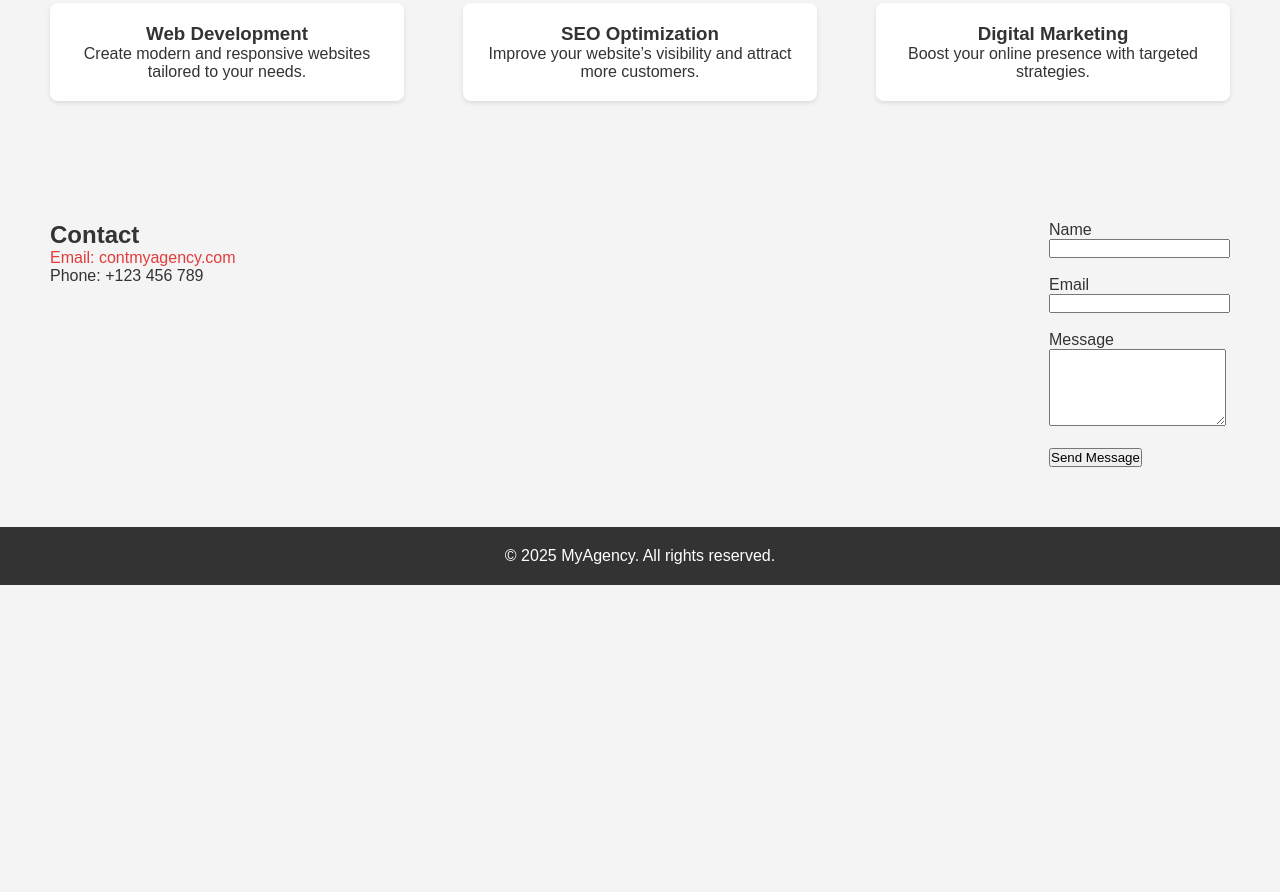
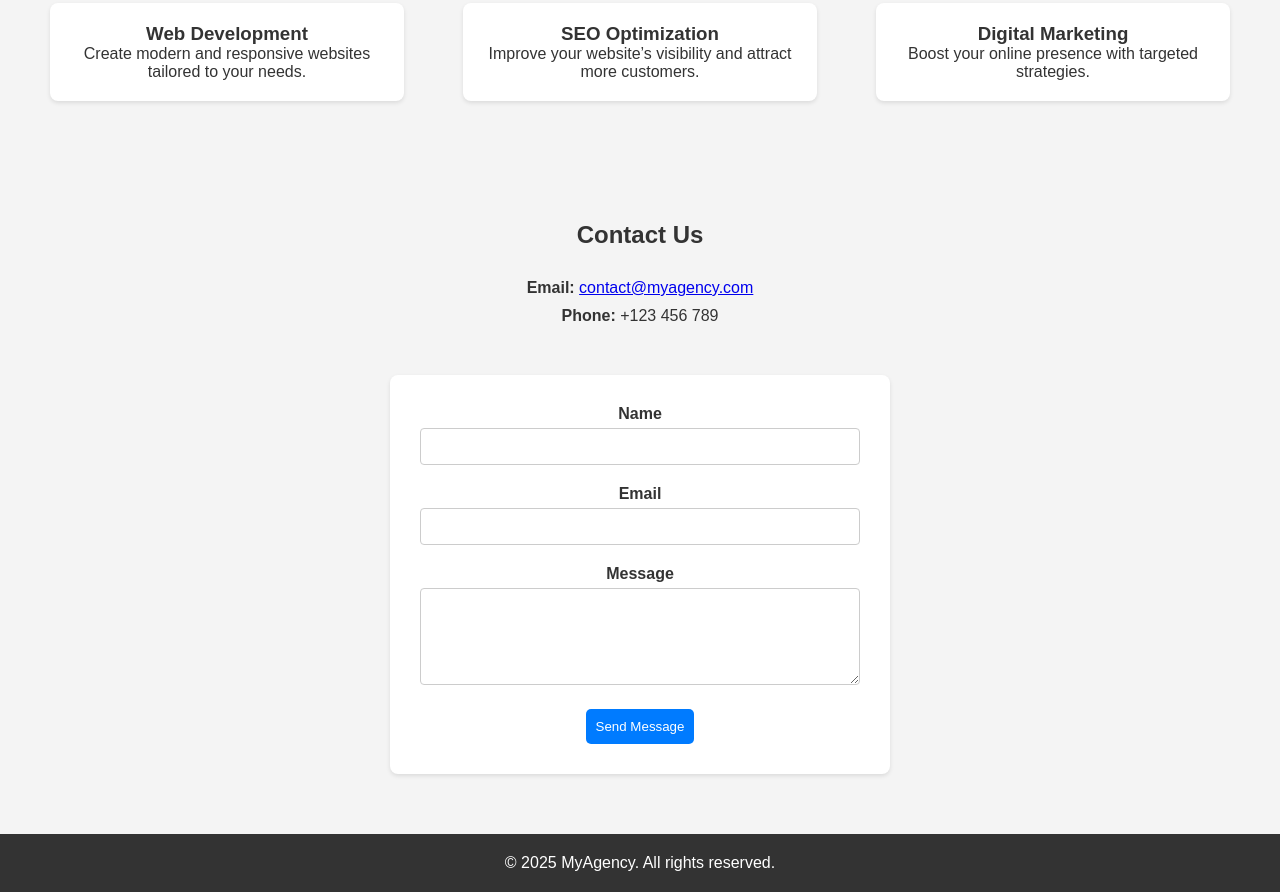
Before and after one commit to LAARF007/web_pages, a plain HTML site: page index.html in a window 1280 px wide. Shown: the part 925-1817 px from the top of the page. Before the commit the page ends 1510 px from the top, so only its background shows below. Drawn offline with Linux system fonts and the light colour scheme.

Commit message:
Déploiement du site mis à jour 2025-04-10 18:46:55

```diff
--- a/index.html
+++ b/index.html
@@ -3,7 +3,6 @@
     <meta name="viewport" content="width=device-width, initial-scale=1.0" />
     <title>Agence Landing Page</title>
     <style>
-
         * {
             margin: 0;
             padding: 0;
@@ -86,6 +85,68 @@
             color: white;
             text-align: center;
         }
+
+        /* Contact Section Styles */
+        .contact {
+            flex-direction: column;
+            align-items: center;
+            text-align: center;
+        }
+        .contact h2 {
+            margin-bottom: 20px;
+        }
+        .contact-info {
+            margin-bottom: 40px;
+        }
+        .contact-info p {
+            margin: 10px 0;
+        }
+        .contact-info span {
+            font-weight: bold;
+        }
+        form {
+            background: #fff;
+            padding: 30px;
+            border-radius: 8px;
+            box-shadow: 0 2px 4px rgba(0, 0, 0, 0.1);
+            width: 100%;
+            max-width: 500px;
+        }
+        label {
+            display: block;
+            margin-bottom: 5px;
+            font-weight: bold;
+        }
+        input[type="text"],
+        input[type="email"],
+        textarea {
+            width: 100%;
+            padding: 10px;
+            border: 1px solid #ccc;
+            border-radius: 4px;
+            margin-bottom: 20px;
+        }
+        button[type="submit"] {
+            padding: 10px;
+            background-color: #007BFF;
+            border: none;
+            color: white;
+            border-radius: 5px;
+            transition: background 0.3s;
+        }
+        button[type="submit"]:hover {
+            background-color: #0056b3;
+        }
+        @media(max-width: 768px) {
+            .services {
+                flex-direction: column;
+                align-items: center;
+            }
+            .service-item {
+                width: 80%;
+                margin-bottom: 20px;
+            }
+        }
     </style>
 </head>
 <body>
@@ -121,18 +182,21 @@
 </section>
 
 <section class="section contact" id="contact">
-    <div class="element-highlight" data-element-type="DIV">
-        <h2 class="" data-element-type="H2">Contact </h2>
-        <p class="" data-element-type="P" style="color: rgb(226, 60, 60);">Email: contmyagency.com</p>
-        <p>Phone: +123 456 789</p>
+    <h2>Contact Us</h2>
+    <div class="contact-info">
+        <p><span>Email:</span> <a href="mailto:contact@myagency.com">contact@myagency.com</a></p>
+        <p><span>Phone:</span> +123 456 789</p>
     </div>
     <form>
-        <label for="name">Name</label><br />
-        <input type="text" id="name" name="name" required="" /><br /><br />
-        <label for="email">Email</label><br />
-        <input type="email" id="email" name="email" required="" /><br /><br />
-        <label for="message">Message</label><br />
-        <textarea id="message" name="message" rows="5" required=""></textarea><br /><br />
+        <label for="name">Name</label>
+        <input type="text" id="name" name="name" required="" class="element-highlight" data-element-type="INPUT" />
+
+        <label for="email">Email</label>
+        <input type="email" id="email" name="email" required="" />
+
+        <label for="message">Message</label>
+        <textarea id="message" name="message" rows="5" required=""></textarea>
+
         <button type="submit">Send Message</button>
     </form>
 </section>
@@ -142,5 +206,4 @@
 </footer>
 
 
-
 </body></html>
```
